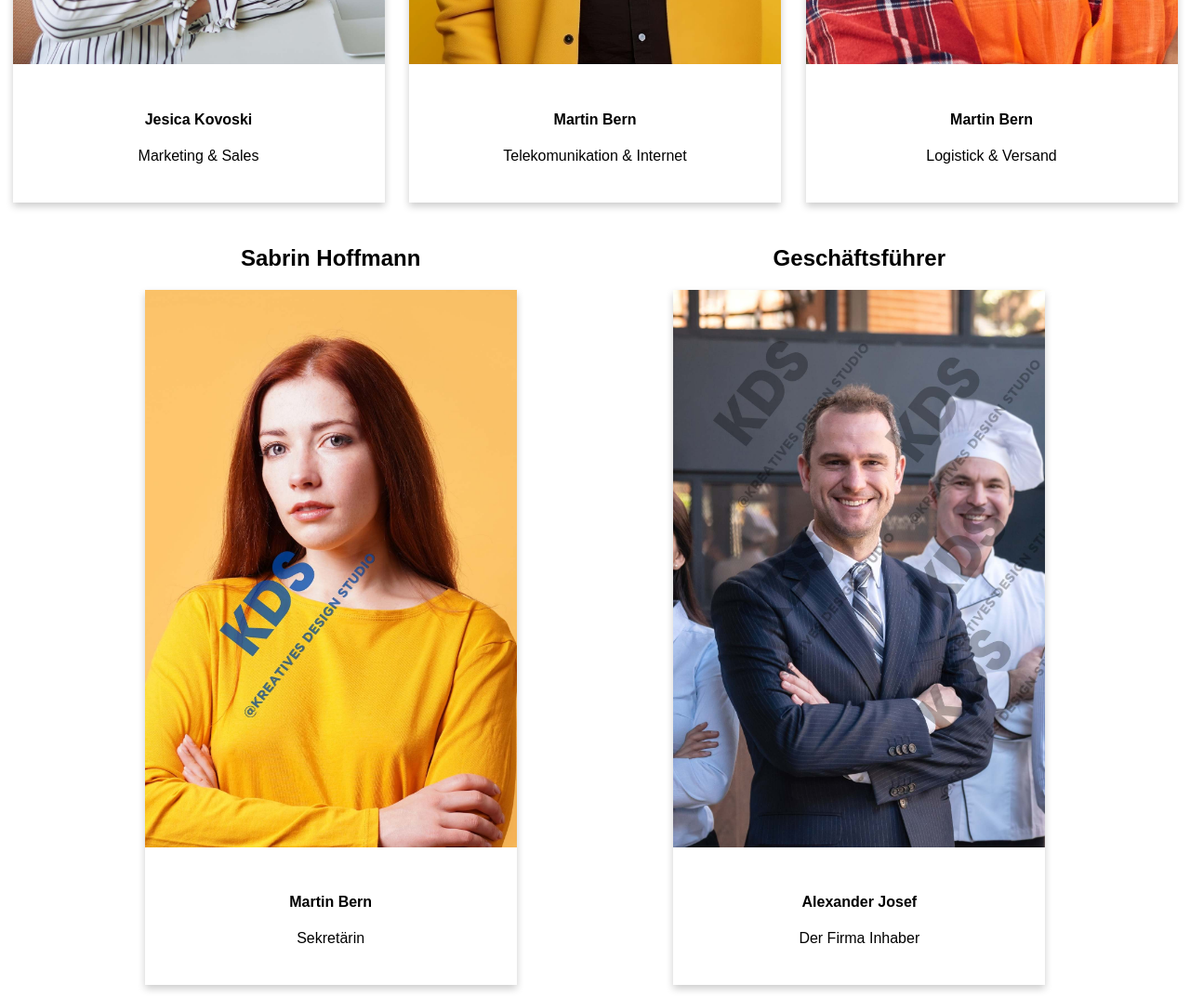
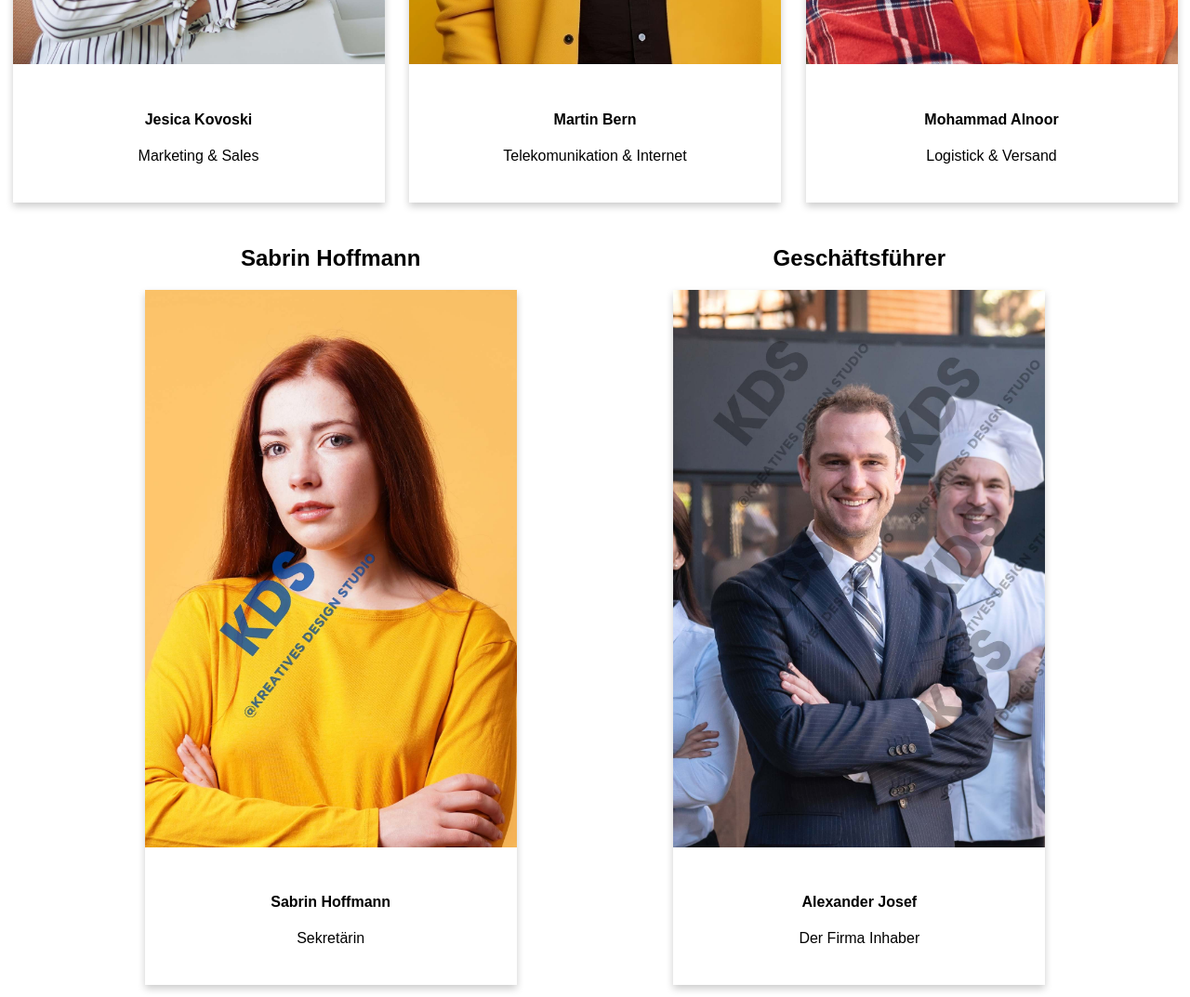
Before and after one commit to Aliweb23/meinekollegen-project, a plain HTML site: page index.html in a window 1280 px wide. Shown: the part 1540-2613 px from the top of the page at 93% size. Drawn offline with Linux system fonts and the light colour scheme.

Commit message:
small fix

```diff
--- a/index.html
+++ b/index.html
@@ -69,7 +69,7 @@
             <div class="card">
               <img src="images/Mohammad.jpg" alt="Avatar" style="width:100%">
                  <div class="container">
-                  <h4><b>Martin Bern</b></h4>
+                  <h4><b>Mohammad Alnoor</b></h4>
                   <p>Logistick & Versand</p>
                 </div>
             </div>
@@ -80,7 +80,7 @@
             <div class="card">
               <img src="images/Sabrin.jpg" alt="Avatar" style="width:100%">
                  <div class="container">
-                  <h4><b>Martin Bern</b></h4>
+                  <h4><b>Sabrin Hoffmann</b></h4>
                   <p>Sekretärin</p>
                 </div>
             </div>
```
Also changed, not shown: 1 other file.
